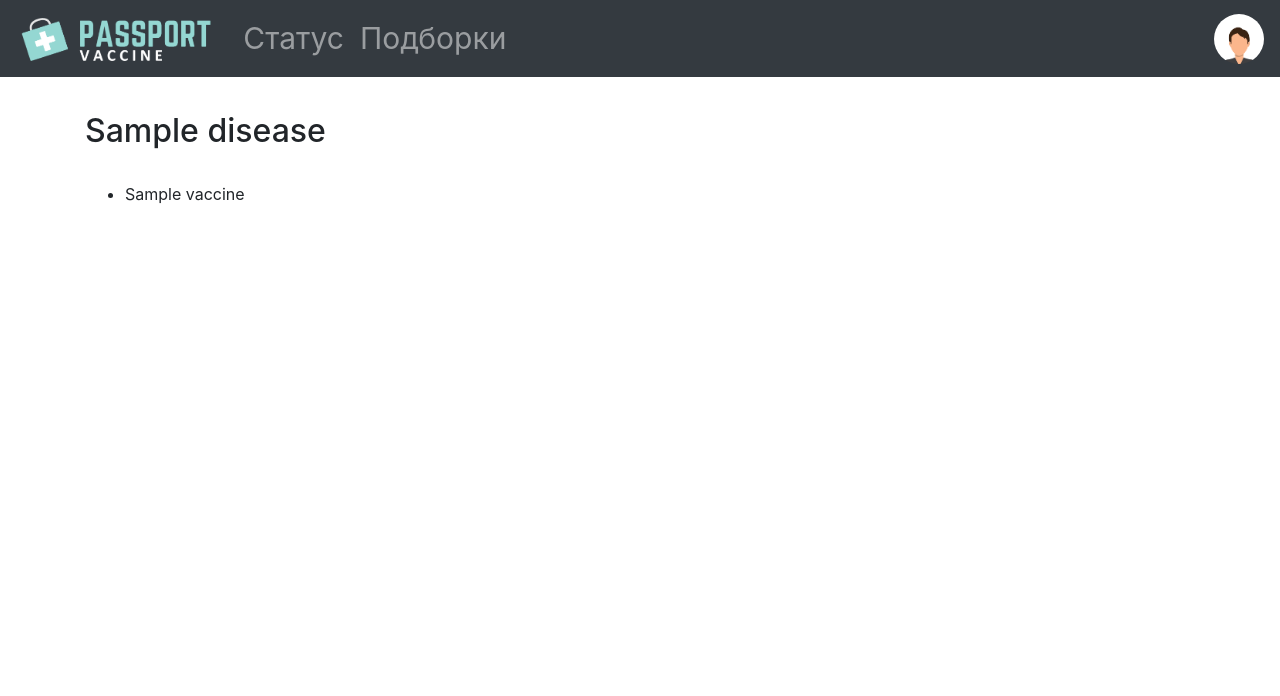
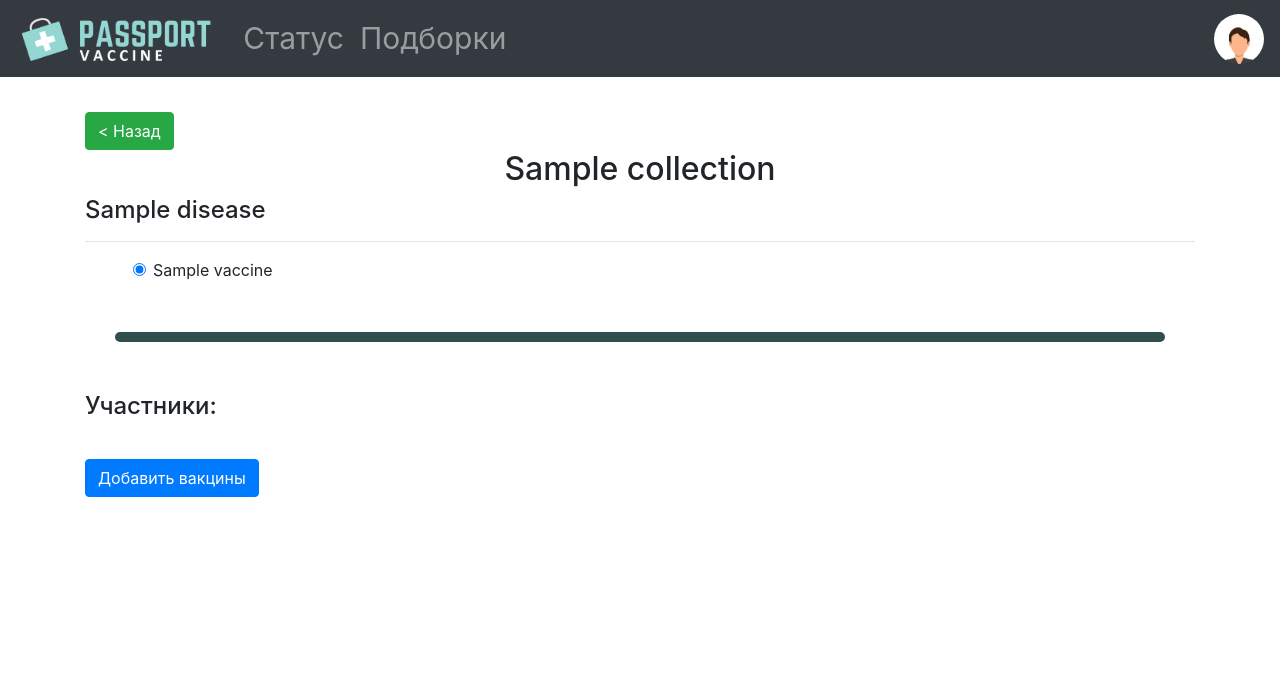
Before and after one commit to rocks-py/django-vaccine-passport, a Django app: page /collections/1/ in a window 1280 px wide. Shown: the top 696 px of the page. Run offline with Django 3.2, Linux system fonts and the light colour scheme; tables that the repository leaves empty hold one stand-in row (values such as "Sample post").

Commit message:
изменил collection_detail

```diff
--- a/vaccineapp/static/style.css
+++ b/vaccineapp/static/style.css
@@ -174,3 +174,18 @@ nav .menu {
 .dropdown-item i {
   margin-right: 10px;
 }
+
+
+/* collection_detail.html */
+
+.collection__breakline {
+  height: 10px;
+  background-color: darkslategray;
+  margin: 50px 30px;
+  border-radius: 5px;
+}
+
+.сollection_detail__save {
+  margin: 30px;
+  margin-left: 0;
+}
--- a/vaccineapp/templates/vaccineapp/collection_detail.html
+++ b/vaccineapp/templates/vaccineapp/collection_detail.html
@@ -1,12 +1,30 @@
 {% extends 'base.html'%} {% load static %} {%block content%}
+<a href="/collections" class="btn btn-success">&lt; Назад</a>
+<h2 class="text-center">{{collection.name}}</h2>
+{%for disease in collection.diseases.all%}
+  <h4>{{disease.name}}</h4>
+  <hr />
+  {%for vaccine in disease.vaccines.all %}
+  <div class="form-check ml-5">
+    <input class="form-check-input" type="radio" name="vaccine-disease-{{disease.pk}}" id="vaccine-{{vaccine.pk}}" value="{{vaccine.pk}}" checked>
+    <label class="form-check-label" for="vaccine-{{vaccine.pk}}">
+      {{vaccine.name}}
+    </label>
+  </div>
+  {%endfor%}
+{%endfor%}
 
-{%for disease in collection.diseases.all%}
-  <h2>{{disease.name}}</h2>
-  <br>
-  <ul>
-    {%for vaccine in disease.vaccines.all %}
-    <li>{{vaccine.name}}</li>
-    {%endfor%}
-  </ul>
+<div class="collection__breakline"></div>
+
+<h4>Участники:</h4>
+{%for person in persons.all%}
+<div class="form-check ml-5">
+  <input class="form-check-input" type="checkbox" value="" id="cbx-{{person.pk}}">
+  <label class="form-check-label" for="cbx-{{person.pk}}">
+    {{person.name}}
+  </label>
+</div>
 {%endfor%}
+
+<button type="button" class="btn btn-primary сollection_detail__save" id="save-person-vaccine">Добавить вакцины</button>
 {%endblock%}
--- a/vaccineapp/views.py
+++ b/vaccineapp/views.py
@@ -59,6 +59,12 @@ class CollectionList(ListView):
 class CollectionDetail(DetailView):
     model = Collection
 
+    def get_context_data(self, *args, **kwargs):
+        context = super().get_context_data(*args, **kwargs)
+        context["persons"] = Person.objects.filter(user__email__icontains='temaez')
+        return context
+
+
 
 
 
```
